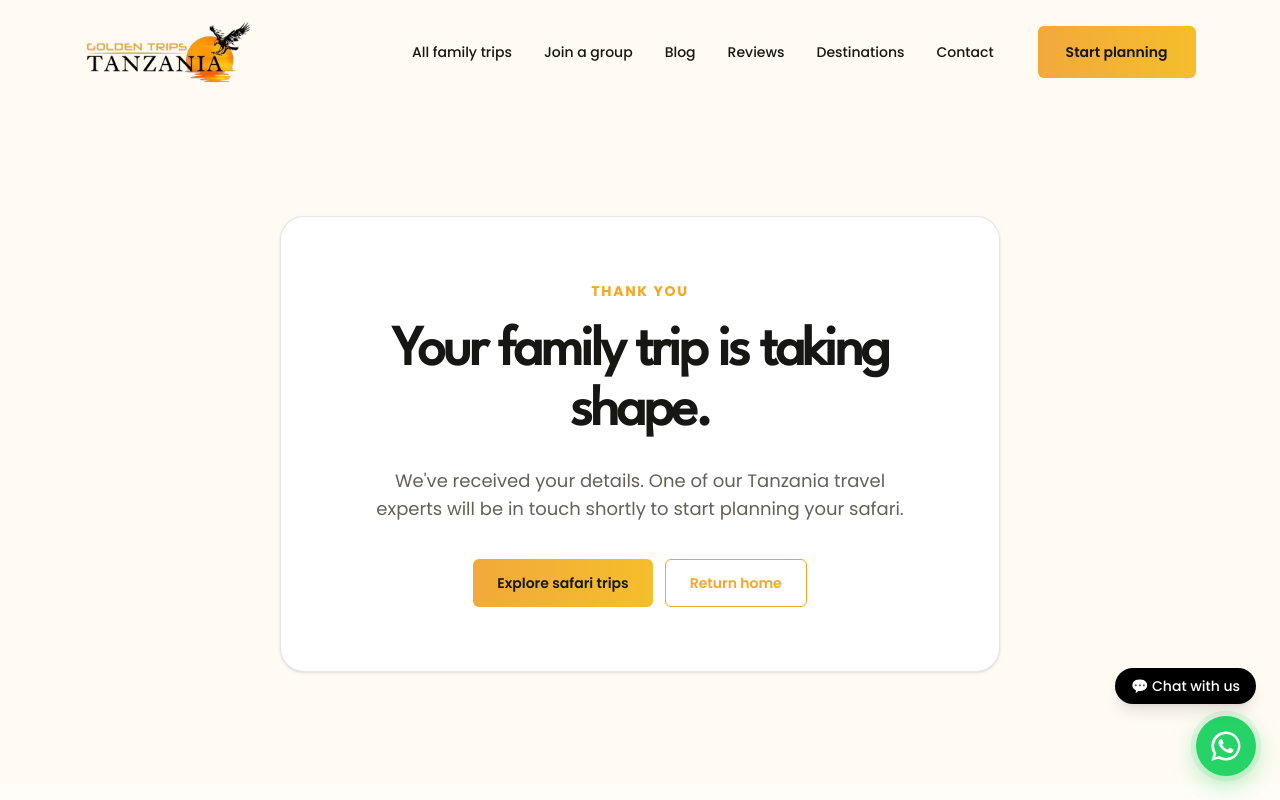
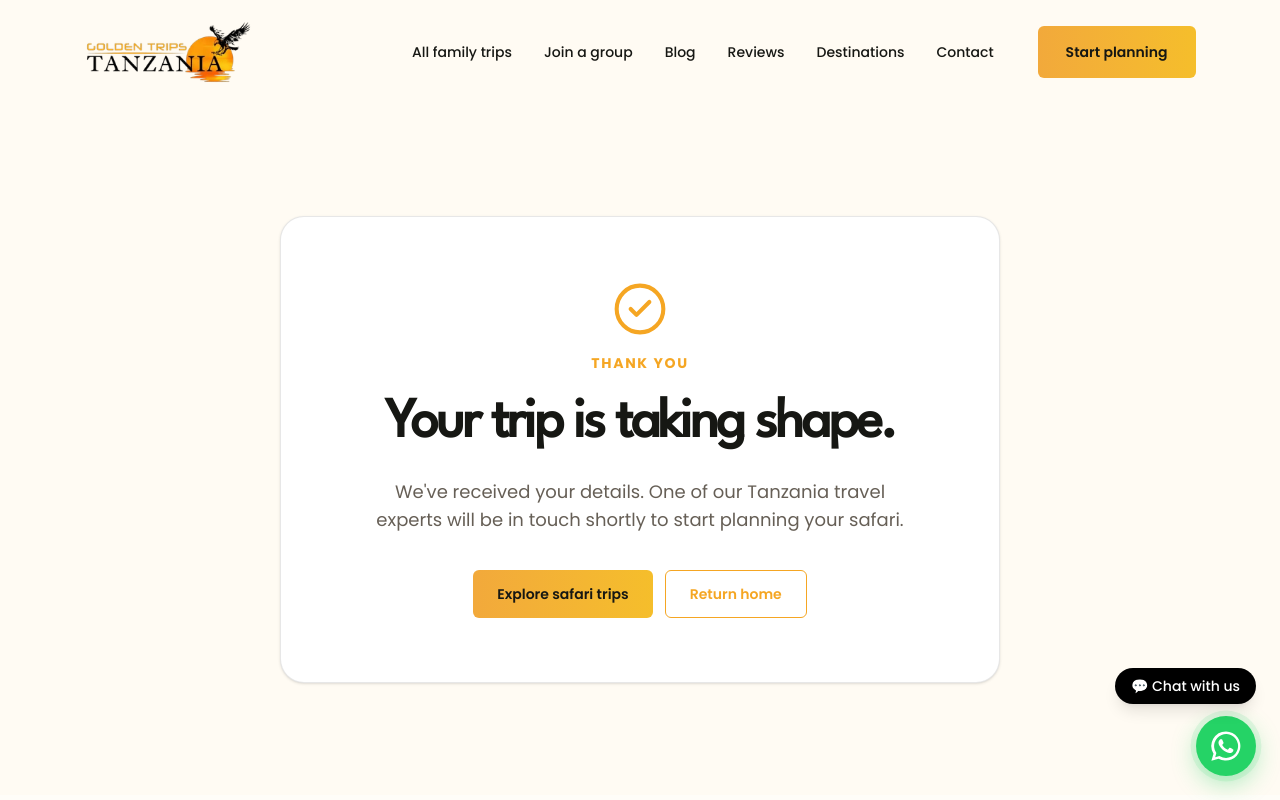
Before and after one commit to LoroD1222/gold, a Next.js app: page /thank-you in a window 1280 px wide. Shown: the top 800 px of the page. Built offline with nearby package versions, Linux system fonts and the light colour scheme.

Commit message:
Refine thank-you page confirmation

```diff
--- a/src/app/thank-you/page.tsx
+++ b/src/app/thank-you/page.tsx
@@ -1,4 +1,5 @@
 import type { Metadata } from "next";
+import { CircleCheck } from "lucide-react";
 import { Footer } from "@/components/layout/Footer";
 import { Header } from "@/components/layout/Header";
 import { ButtonLink } from "@/components/ui/ButtonLink";
@@ -16,9 +17,10 @@ export default function ThankYouPage() {
       <main className="bg-cream">
         <section className="site-container flex min-h-[calc(100dvh-280px)] items-center justify-center py-20 sm:py-28" aria-labelledby="thank-you-title">
           <div className="w-full max-w-[720px] rounded-[24px] border border-ink/[.1] bg-white px-6 py-12 text-center shadow-sm sm:px-12 sm:py-16">
-            <p className="eyebrow">Thank you</p>
+            <CircleCheck aria-hidden="true" className="mx-auto size-12 text-brand sm:size-14" strokeWidth={1.75} />
+            <p className="eyebrow mt-4">Thank you</p>
             <h1 id="thank-you-title" className="mt-5 text-[42px] font-semibold leading-[1.08] tracking-[-0.045em] sm:text-[56px]">
-              Your family trip is taking shape.
+              Your trip is taking shape.
             </h1>
             <p className="mx-auto mt-6 max-w-[560px] text-base leading-7 text-muted sm:text-lg">
               We&apos;ve received your details. One of our Tanzania travel experts will be in touch shortly to start planning your safari.
```
